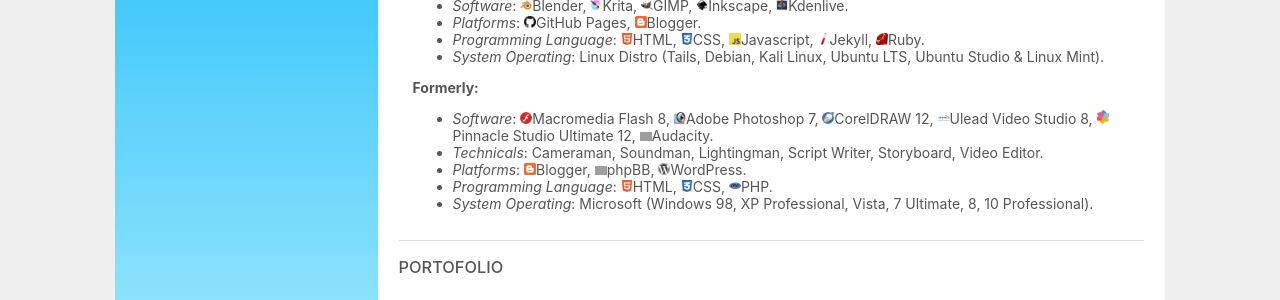
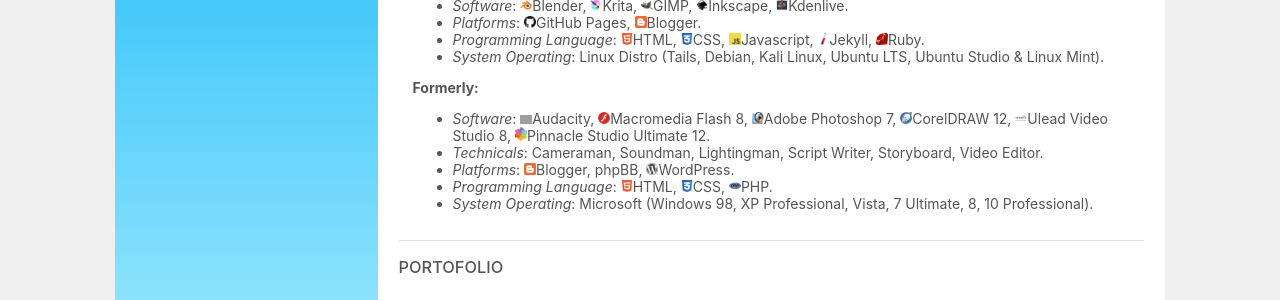
Before and after one commit to mohamadrido/about, a Jekyll site: the page built from index.html, in a window 1280 px wide. Shown: the part 1034-1334 px from the top of the page. Built offline with Jekyll 4.4.1, drawn with Linux system fonts in a browser that asks for light colours; nearby versions of some CDN libraries; grey boxes are pictures that could not be loaded.

Commit message:
Update index.html

```diff
--- a/index.html
+++ b/index.html
@@ -103,9 +103,9 @@
     </ul>
     <b>Formerly:</b>
     <ul>
-    <li><i>Software</i>: <img src="/fl8.png" class="icon">Macromedia Flash 8, <img src="/ps7.png" class="icon">Adobe Photoshop 7, <img src="/cd12.png" class="icon">CorelDRAW 12, <img src="/ulead8.png" class="icon">Ulead Video Studio 8, <img src="/pinnacle12.png" class="icon">Pinnacle Studio Ultimate 12, <img src="/audacity.png" class="icon">Audacity.</li>
+    <li><i>Software</i>: <img src="/audacity.png" class="icon">Audacity, <img src="/fl8.png" class="icon">Macromedia Flash 8, <img src="/ps7.png" class="icon">Adobe Photoshop 7, <img src="/cd12.png" class="icon">CorelDRAW 12, <img src="/ulead8.png" class="icon">Ulead Video Studio 8, <img src="/pinnacle12.png" class="icon">Pinnacle Studio Ultimate 12.</li>
     <li><i>Technicals</i>: Cameraman, Soundman, Lightingman, Script Writer, Storyboard, Video Editor.</li>
-    <li><i>Platforms</i>: <img src="/blogger.png" class="icon">Blogger, <img src="/phpbb.png" class="icon">phpBB, <img src="/wp.png" class="icon">WordPress.</li>
+    <li><i>Platforms</i>: <img src="/blogger.png" class="icon">Blogger, phpBB, <img src="/wp.png" class="icon">WordPress.</li>
     <li><i>Programming Language</i>: <img src="/html5.png" class="icon">HTML, <img src="/css3.png" class="icon">CSS, <img src="/php.png" class="icon">PHP.</li>
     <li><i>System Operating</i>: Microsoft (Windows 98, XP Professional, Vista, 7 Ultimate, 8, 10 Professional).</li>
     </ul>
```
